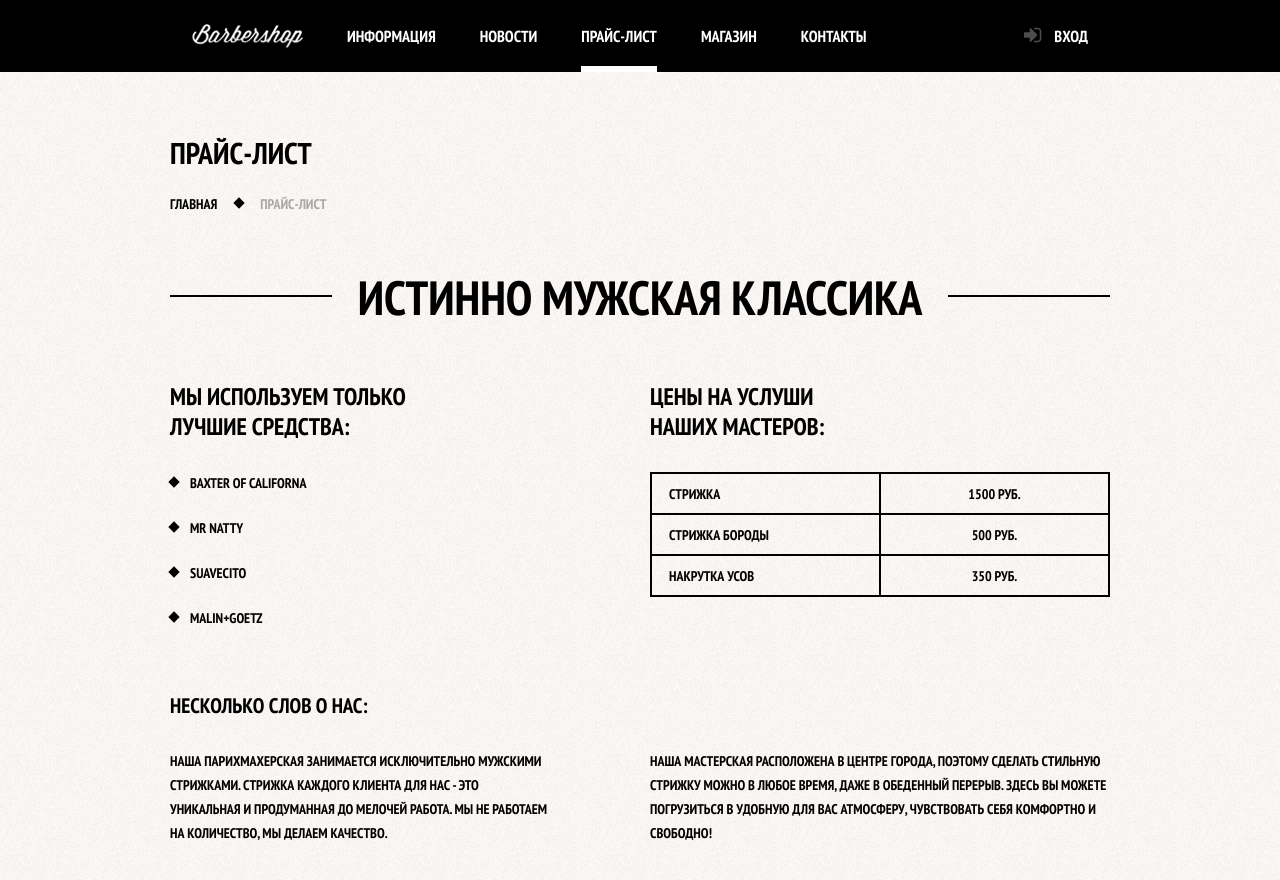
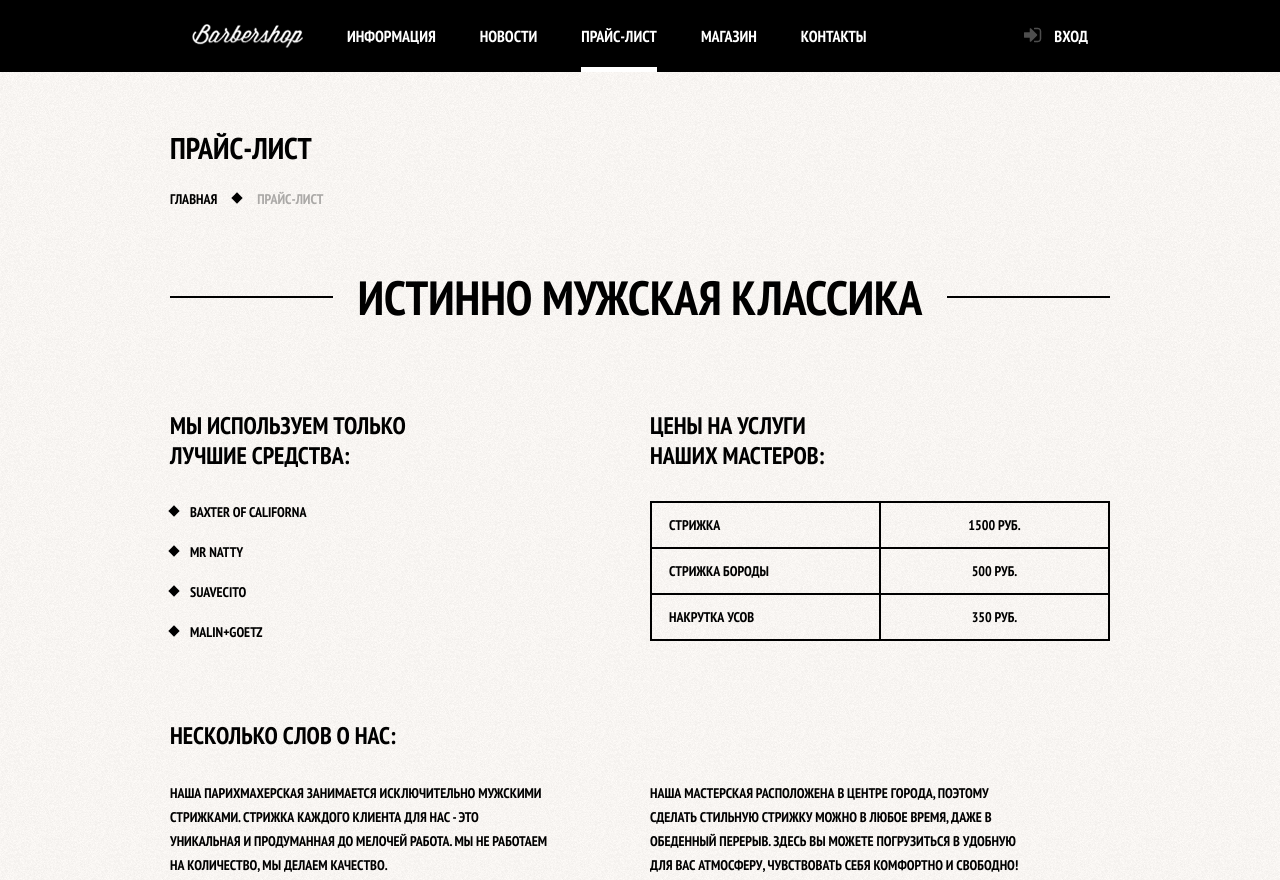
Before and after one commit to got2git/226761-barbershop, a plain HTML site: page price.html in a window 1280 px wide. Shown: the top 880 px of the page. Drawn offline with Linux system fonts and the light colour scheme.

Commit message:
Декоративные элементы личного проекта
- Оформил декор.

```diff
--- a/css/style.css
+++ b/css/style.css
@@ -13,13 +13,6 @@ body {
 body.secondary {
     color: #000;
     background: #fbf8f5 url("../img/bg-light-pattern.png");
-}
-
-footer.secondary {
-    color: #fff;
-    background:
-        url("../img/bg-footer-shadow.png") repeat-x,
-        url("../img/bg-footer-pattern.png");
 }
 
 .container {
@@ -52,6 +45,7 @@ footer.secondary {
 }
 
 .main-navigation ul li {
+    position: relative;
     display: inline-block;
     font-size: 16px;
     line-height: 20px;
@@ -61,17 +55,45 @@ footer.secondary {
 .main-navigation a {
     display: block;
     position: relative;
+    padding: 26px 22px;
     color: #fff;
     text-decoration: none;
-    padding: 26px 22px;
     transition: background ease-out 0.2s;
 }
 
+/*Подчеркивание, вар. 1. Начало*/
+
 .main-navigation .active::after {
     position: absolute;
+    content: "";
+    left: 22px;
+    right: 22px;
+    bottom: 0;
+    height: 5px;
+    background: #fff;
+    transition: background ease-out 0.2s;
+}
+
+.main-navigation .active:hover {
+    cursor: default;
+}
+
+.main-navigation .active:hover::after {
+    background: none;
+}
+
+/*Подчеркивание, вар. 1. Конец*/
+
+/*
+
+
+Подчеркивание, вар. 2 (тень). Начало
+
+.main-navigation .active::after {
+    position: absolute;
+    content: "";
     bottom: 38px;
     left: 0;
-    content: "";
     width: 100%;
     height: 50px;
     background: transparent;
@@ -79,35 +101,40 @@ footer.secondary {
     transition: box-shadow ease-out 0.2s;
 }
 
+.main-navigation .active:hover {
+    cursor: default;
+}
+
 .main-navigation .active:hover::after,
 .main-navigation .active:active::after {
     box-shadow: 0 60px 0 -22px transparent;
 }
+
+Подчеркивание, вар. 2 (тень). Конец
+
+*/
+
 
 .main-navigation a:hover,
 .main-navigation a:focus {
     background: #242424;
 }
 
-.header-logo {
-    height: 72px;
+a.header-logo {
     float: left;
+    width: 111px;
+    height: 24px;
+    padding: 24px 22px;
 }
 
-.header-logo a:hover,
-.header-logo a:focus {
+a.header-logo:hover,
+a.header-logo:focus {
     background: #000;
 }
 
-.header-logo a {
-    box-sizing: border-box;
-    height: 100%;
-    padding: 24px 22px 26px;
-}
-
-.header-logo img {
-    max-width: 100%;
+a.header-logo img {
     width: 100%;
+    height: auto;
 }
 
 .user-block {
@@ -332,21 +359,24 @@ footer.secondary {
     width: 100%;
 }
 
-.main-footer {
+footer {
     margin-top: 65px;
     padding: 60px 0 40px;
-    background: url("../img/bg-footer-pattern.png");
+    color: #fff;
+    background:
+        url("../img/bg-footer-shadow.png") repeat-x,
+        url("../img/bg-footer-pattern.png");
 }
 
-.main-footer a {
+footer a {
     color: inherit;
 }
 
-.main-footer a:hover {
+footer a:hover {
     text-decoration: none;
 }
 
-.main-footer p {
+footer p {
     margin: 0 0 18px;
 }
 
@@ -375,6 +405,7 @@ footer.secondary {
     left: 50%;
     transform: translate(-50%, -50%);
     background: url("../img/sprite.png") no-repeat;
+    transition: background-position ease-out 0.2s;
 }
 
 .social-btn-vk::before {
@@ -440,7 +471,12 @@ footer.secondary {
     background: #fff;
 }
 
-.page-title {
+.secondary .main-header {
+    margin: 0 0 55px;
+}
+
+h2.page-title,
+.price-page h2.page-title {
     margin: 0 0 20px;
     font-size: 30px;
     line-height: 42px;
@@ -452,9 +488,9 @@ footer.secondary {
 }
 
 .breadcrumbs a {
-    display: inline-block;
+    display: inline;
     position: relative;
-    padding: 0 18px 0 25px;
+    padding: 0 40px 0 0;
     font-size: 14px;
     font-weight: bold;
     line-height: 20px;
@@ -463,28 +499,24 @@ footer.secondary {
     vertical-align: top;
 }
 
-.breadcrumbs a:before {
+.breadcrumbs a:after {
     content: "";
     position: absolute;
-    left: 0;
-    top: 5px;
+    right: 16px;
+    top: 4px;
     height: 8px;
     width: 8px;
     background: #000;
     transform: rotate(45deg);
 }
 
-.breadcrumbs a:first-child {
-    padding: 0 18px 0 0;
-}
-
-.breadcrumbs a:first-child:before {
-    background: transparent;
-}
-
 a.breadcrumbs-last  {
     color: #aba9a7;
     cursor: default;
+}
+
+a.breadcrumbs-last::after {
+    display: none;
 }
 
 .filter {
@@ -604,6 +636,7 @@ a.breadcrumbs-last  {
 .catalog-item-details {
     padding: 16px;
     font-size: 0;
+    background: #fff;
 }
 
 .catalog-items h3 {
@@ -750,13 +783,15 @@ a.breadcrumbs-last  {
 }
 
 .item-set-content {
-    margin: 0;
+    margin: 14px 0;
     padding: 0;
     list-style: none;
 }
 
 .item-set-content li {
     position: relative;
+    line-height: 22px;
+    margin: 0 0 5px;
     padding: 0 0 0 20px;
 }
 
@@ -771,6 +806,15 @@ a.breadcrumbs-last  {
     transform: rotate(45deg);
 }
 
+.price-page h2 {
+    margin: 60px 0 30px;
+    font-size: 24px;
+    line-height: 30px;
+}
+
+/*Большой заголовок, вар. 1. Начало*/
+
+/*
 .slogan {
     position: relative;
     margin: 0 0 60px;
@@ -796,14 +840,79 @@ a.breadcrumbs-last  {
     line-height: 48px;
     z-index: 1;
 }
+*/
 
-.products,
-.about-us p.left-side {
-    width: 380px;
+/*Большой заголовок, вар. 1. Конец*/
+
+
+/*Большой заголовок, вар. 2 (флексбокс). Начало*/
+
+.slogan h2 {
+    display: flex;
+    align-items: center;
+    font-size: 48px;
+    line-height: 48px;
 }
 
-.price-list,
-.about-us p.right-side{
+.slogan h2::before,
+.slogan h2::after {
+    content: "";
+    flex-grow: 1;
+    width: 1px;
+    height: 2px;
+    background: #000;
+}
+
+.slogan h2::before {
+    margin-right:  25px;
+}
+
+.slogan h2::after {
+    margin-left: 25px;
+}
+
+/*Большой заголовок, вар. 2 (флексбокс). Конец*/
+
+.products h2,
+.price-list h2 {
+    font-size: 24px;
+    line-height: 30px;
+    font-weight: bold;
+
+}
+
+.price-page p {
+    margin: 14px 0;
+    padding: 0 80px 0 0;
+}
+
+.item-set-content.price-page li {
+    margin: 0 0 18px;
+    line-height: 22px;
+}
+
+.price-list-table {
+    width: 100%;
+    border-collapse: collapse;
+}
+
+.price-list-table td {
+    width: 50%;
+    padding: 10px 17px;
+    border: 2px solid black;
+}
+
+.price-list-table td.table-price {
+    text-align: center;
+}
+
+.products-and-price,
+.about-us {
+    margin: 60px 0;
+}
+
+.left-side,
+.right-side {
     width: 460px;
 }
 
@@ -815,46 +924,14 @@ a.breadcrumbs-last  {
     float: right;
 }
 
-.products h2,
-.price-list h2 {
-    font-size: 24px;
-    line-height: 30px;
-    font-weight: bold;
-    margin: 0 0 30px 0;
+/*floated elements add, not collapse, margins with neighbour elements' margins (big header); thus the need to reduce margins size for the first header elements */
+
+.left-side > *:first-child,
+.right-side > *:first-child {
+    margin-top: 30px;
 }
 
-.item-set-content.price-page {
-    margin: 0 0 65px;
-}
-
-.item-set-content.price-page li {
-    margin: 0 0 23px;
-    line-height: 22px;
-}
-
-.about-us h2 {
-    margin: 0 0 31px 0;
-}
-
-.about-us p {
+.left-side > *:last-child,
+.right-side > *:last-child {
     margin: 0;
 }
-
-.price-list-table {
-    width: 460px;
-    height: 125px;
-    border-collapse: collapse;
-}
-
-.price-list-table td {
-    width: 50%;
-    border: 2px solid black;
-}
-
-.price-list-table td:first-child {
-    padding: 0 0 0 17px;
-}
-
-.price-list-table td.table-price {
-    text-align: center;
-}
--- a/price.html
+++ b/price.html
@@ -12,9 +12,9 @@
           <header class="main-header">
             <div class="container clearfix">
                 <nav class="main-navigation">
-                    <div class="header-logo">
-                        <a href="index.html"><img src="img/logo-header.png" width="111" height="24" alt="Барбершоп «Бородинский»"></a>
-                    </div>
+                    <a class="header-logo" href="index.html">
+                        <img src="img/logo-header.png" width="111" height="24" alt="Барбершоп «Бородинский»">
+                    </a>
                     <ul>
                         <li>
                             <a href="#">Информация</a>
@@ -23,7 +23,7 @@
                             <a href="#">Новости</a>
                         </li>
                         <li>
-                            <a class="active" href="price.html">Прайс-лист</a>
+                            <a class="active">Прайс-лист</a>
                         </li>
                         <li>
                             <a href="catalog.html">Магазин</a>
@@ -39,7 +39,7 @@
             </div>
           </header>
 
-          <main class="container">
+          <main class="container price-page">
               <h2 class="page-title">Прайс-лист</h2>
               <div class="breadcrumbs">
                   <a href="#">Главная</a>
@@ -59,7 +59,7 @@
                       </ul>
                   </section>
                   <section class="price-list right-side">
-                      <h2>Цены на услуши<br> наших мастеров:</h2>
+                      <h2>Цены на услуги<br> наших мастеров:</h2>
                       <table class="price-list-table">
                           <tr>
                               <td>Стрижка</td>
@@ -78,12 +78,12 @@
               </div>
               <section class="about-us clearfix">
                   <h2>Несколько слов о нас:</h2>
-                  <p class="left-side">Наша парихмахерская занимается исключительно мужскими стрижками. Стрижка каждого клиента для нас - это уникальная и продуманная до мелочей работа. Мы не работаем на количество, мы делаем качество.</p>
-                  <p class="right-side">Наша мастерская расположена в центре города, поэтому сделать стильную стрижку можно в любое время, даже в обеденный перерыв. Здесь вы можете погрузиться в удобную для вас атмосферу, чувствовать себя комфортно и свободно!</p>
+                  <div class="left-side"><p>Наша парихмахерская занимается исключительно мужскими стрижками. Стрижка каждого клиента для нас - это уникальная и продуманная до мелочей работа. Мы не работаем на количество, мы делаем качество.</p></div>
+                  <div class="right-side"><p>Наша мастерская расположена в центре города, поэтому сделать стильную стрижку можно в любое время, даже в обеденный перерыв. Здесь вы можете погрузиться в удобную для вас атмосферу, чувствовать себя комфортно и свободно!</p></div>
               </section>
           </main>
 
-          <footer class="main-footer secondary">
+          <footer>
               <div class="container clearfix">
                   <section class="footer-contacts">
                       Барбершоп «Бородинский»<br>
```
Also changed, not shown: catalog-item.html (+5 -5 lines), catalog.html (+5 -5 lines).
